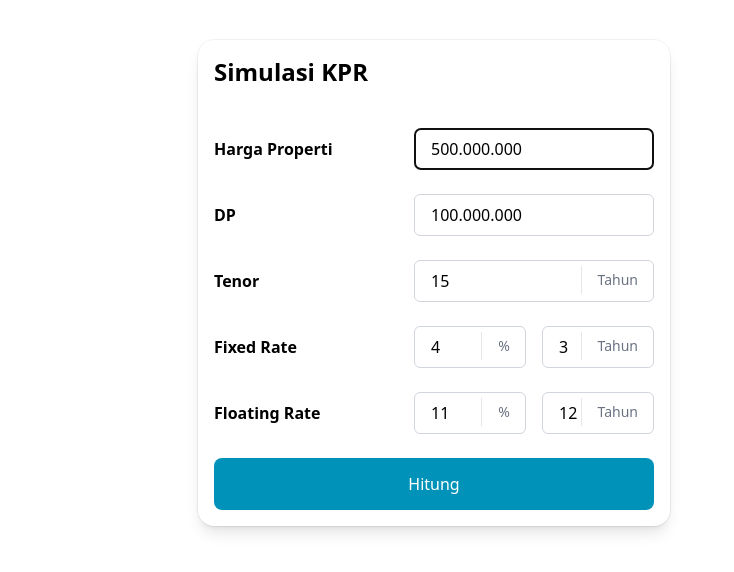
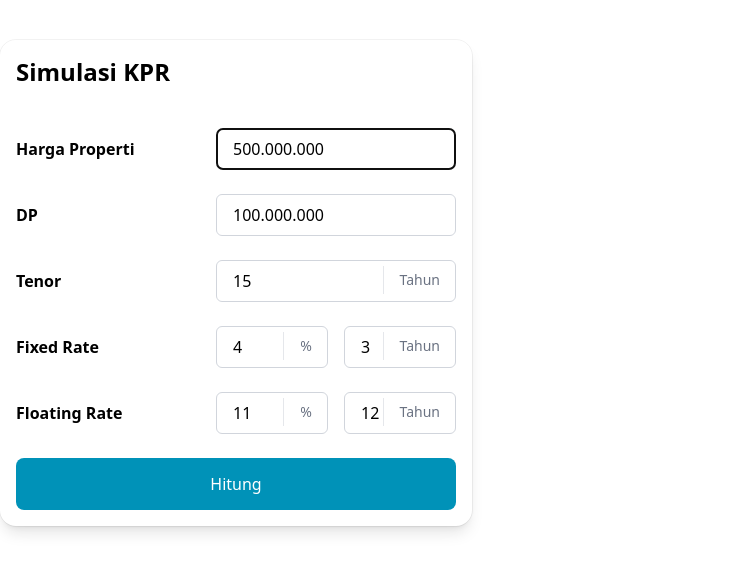
Before and after one commit to wildanv10/mortgage-loan-calculator-nuxt, a Nuxt app: page / in a window 1280 px wide. Shown: the top 572 px of the page, without its empty margins (0-734 px from the left). Built offline with nearby package versions, Linux system fonts and the light colour scheme.

Commit message:
feat: enhance layout responsiveness

```diff
--- a/app.vue
+++ b/app.vue
@@ -127,9 +127,9 @@ const showTable = () => {
 
 <template>
   <div class="container mx-auto">
-    <section class="flex flex-col justify-around lg:flex-row gap-4">
+    <section class="flex flex-col justify-around lg:flex-row gap-4 lg:gap-10">
       <!-- Input Form -->
-      <div>
+      <div class="lg:basis-1/3">
         <div
           class="sticky top-6 lg:top-10 mt-6 lg:mt-10 shadow-lg outline outline-black/5 bg-white rounded-2xl p-4"
         >
@@ -305,7 +305,10 @@ const showTable = () => {
       </div>
 
       <!-- Right Section -->
-      <section :class="{ 'h-auto lg:h-dvh': hasil.length }">
+      <section
+        :class="{ 'h-auto lg:h-dvh': hasil.length }"
+        class="lg:basis-2/3"
+      >
         <!-- Results Table -->
         <section
           :class="{ 'h-[400px] lg:h-1/2': hasil.length }"
```
